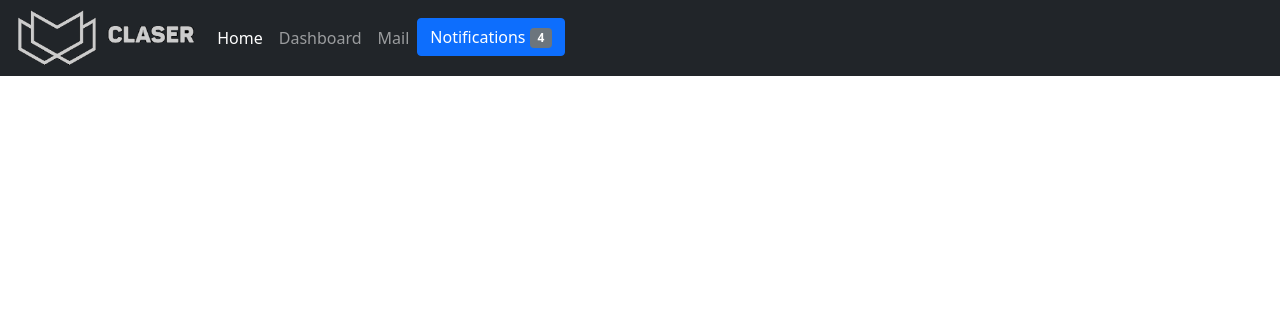
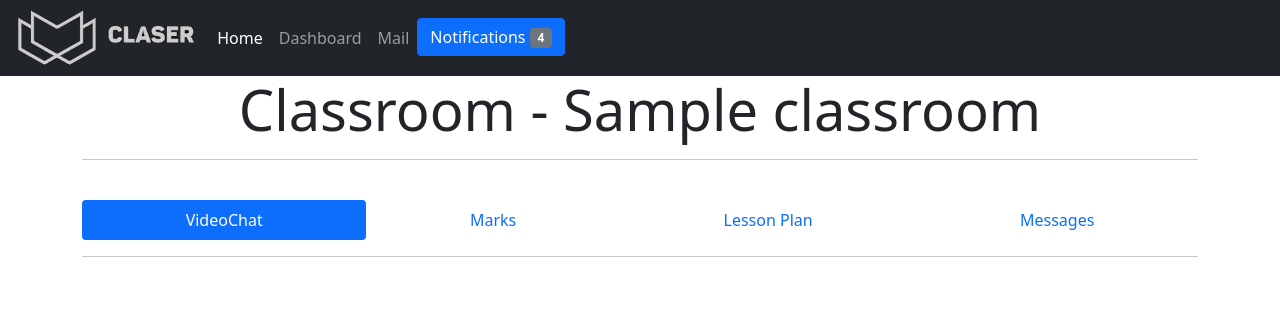
Before and after one commit to michalwrona01/Claser, a Django app: template app/templates/app/dashboard.html in a window 1280 px wide. Shown: the top 336 px of the page. Run offline with Django 3.2, Linux system fonts and the light colour scheme; the template is opened without the code that fills it: values that come from a table or form of the project are taken from there, others are empty; tables that the repository leaves empty hold one stand-in row (values such as "Sample post").

Commit message:
Added dashboard, choice classroom and navbar in dashboard

```diff
--- a/app/templates/app/dashboard.html
+++ b/app/templates/app/dashboard.html
@@ -2,4 +2,6 @@
 {% load static %}
 {% block content %}
 
+{% include 'app/navbar_in_dashboard.html' %}
+
 {% endblock %}
--- /dev/null
+++ b/app/templates/app/navbar_in_dashboard.html
@@ -0,0 +1,19 @@
+<h1 align="center" class="display-4">Classroom - <b>{{classroom.name}}</b></h1>
+<hr>
+
+<br>
+<ul class="nav nav-pills nav-fill">
+  <li class="nav-item">
+    <a class="nav-link active" aria-current="page" href="#">VideoChat</a>
+  </li>
+  <li class="nav-item">
+    <a class="nav-link" href="#">Marks</a>
+  </li>
+  <li class="nav-item">
+    <a class="nav-link" href="#">Lesson Plan</a>
+  </li>
+  <li class="nav-item">
+    <a class="nav-link" href="#">Messages</a>
+  </li>
+</ul>
+<hr>
```
Also changed, not shown: app/templates/app/choice_classroom.html (added, +11 -0 lines), app/views.py (+16 -1 lines).
